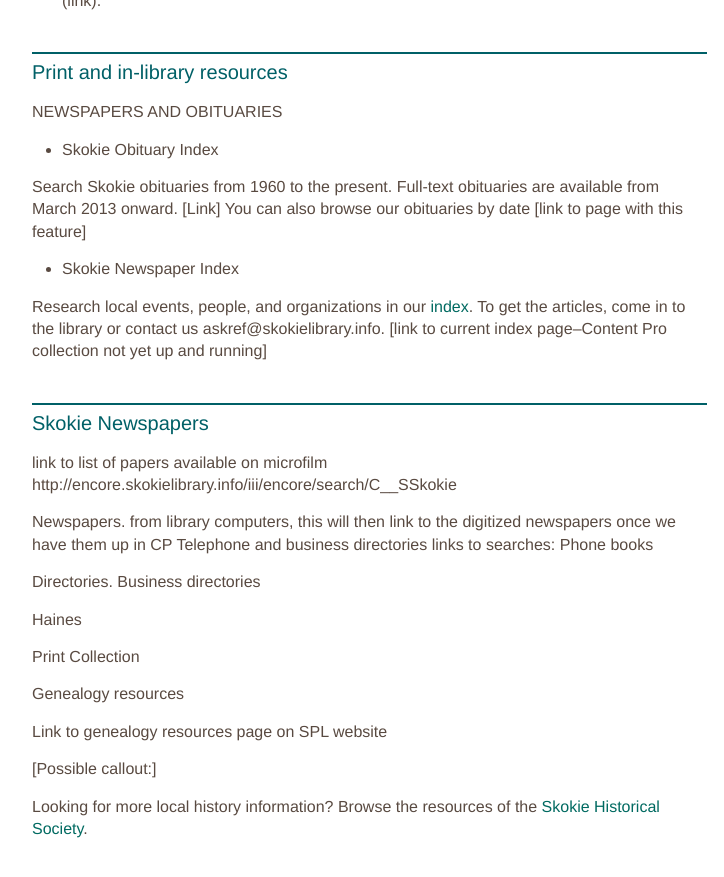
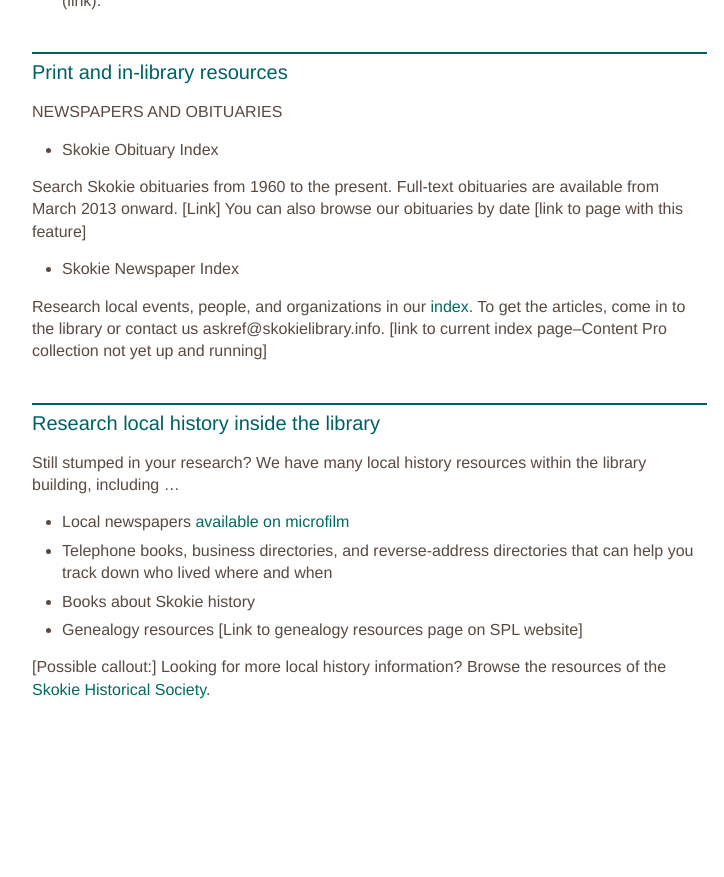
Before and after one commit to skokielibrary/spl-content, a Jekyll site: the page built from _content/jessica/resources--local-history.markdown, in a window 1280 px wide and 900 px high, scrolled down 964 px. Shown: the top 877 px of the window, without its empty margins (126-850 px from the left). Built offline with Jekyll 4.4.1, drawn with Linux system fonts in a browser that asks for light colours; after the commit the page ends 1725 px from its top, so only the background shows below that.

Commit message:
Updated resources--local-history.markdown

```diff
--- a/_content/jessica/resources--local-history.markdown
+++ b/_content/jessica/resources--local-history.markdown
@@ -42,26 +42,12 @@ Search Skokie obituaries from 1960 to the present. Full-text obituaries are avai
 Research local events, people, and organizations in our [index](http://articles.skokielibrary.info/newsindex.php). To get the articles, come in to the library or contact us askref@skokielibrary.info.
 [link to current index page--Content Pro collection not yet up and running]
 
-##Skokie Newspapers
-link to list of papers available on microfilm
-http://encore.skokielibrary.info/iii/encore/search/C__SSkokie
-
-Newspapers. from library computers, this will then link to the digitized newspapers once we have them up in CP
-Telephone and business directories
-links to searches:
-Phone books
-
-Directories.
-Business directories
-
-Haines
-
-Print Collection
-
-Genealogy resources
-
-Link to genealogy resources page on SPL website
+##Research local history inside the library
+Still stumped in your research? We have many local history resources within the library building, including ...
+- Local newspapers [available on microfilm](http://encore.skokielibrary.info/iii/encore/search/C__SSkokie)
+- Telephone books, business directories, and reverse-address directories that can help you track down who lived where and when
+- Books about Skokie history
+- Genealogy resources [Link to genealogy resources page on SPL website]
 
 [Possible callout:]
-
 Looking for more local history information? Browse the resources of the [Skokie Historical Society](http://www.skokiehistory.info).
```
